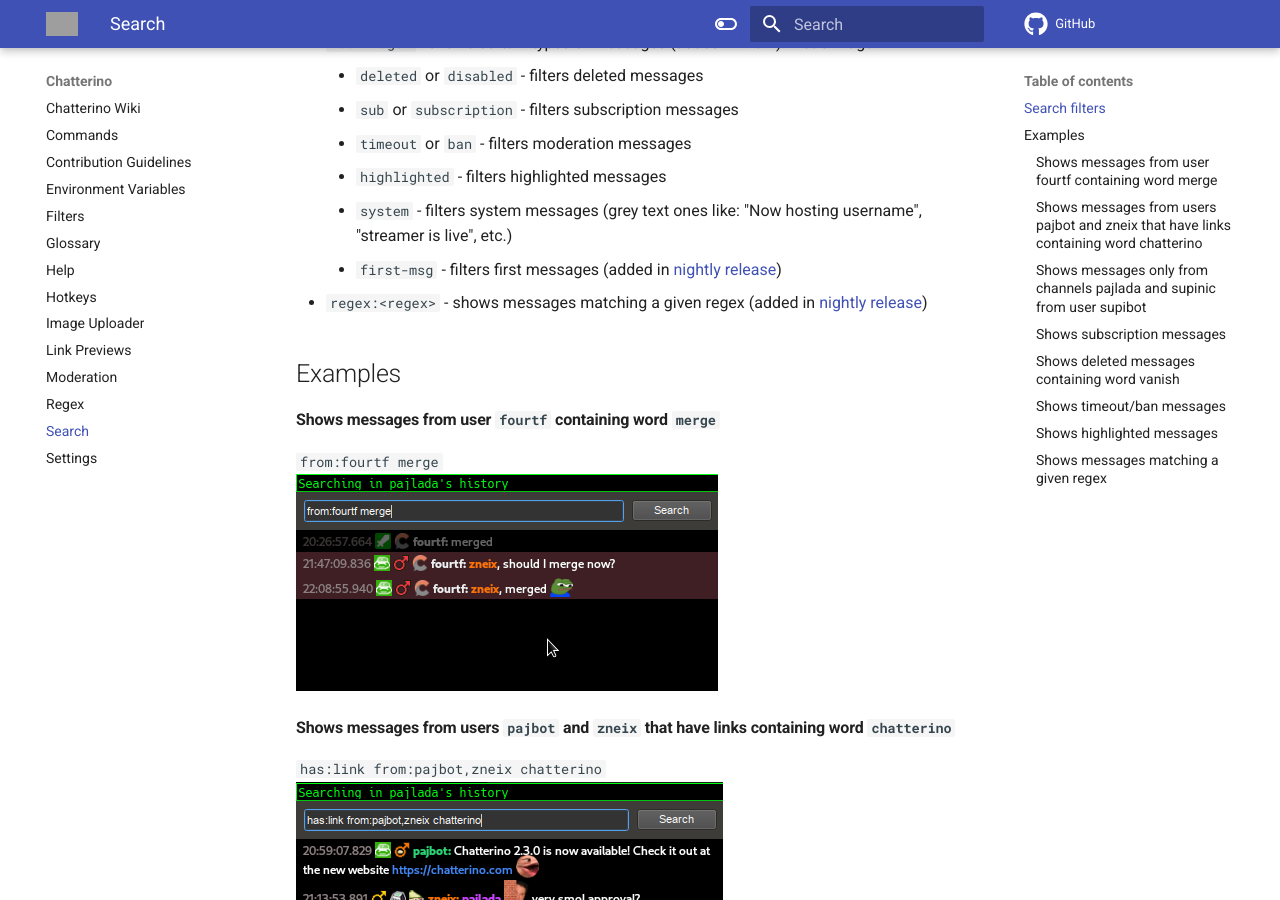
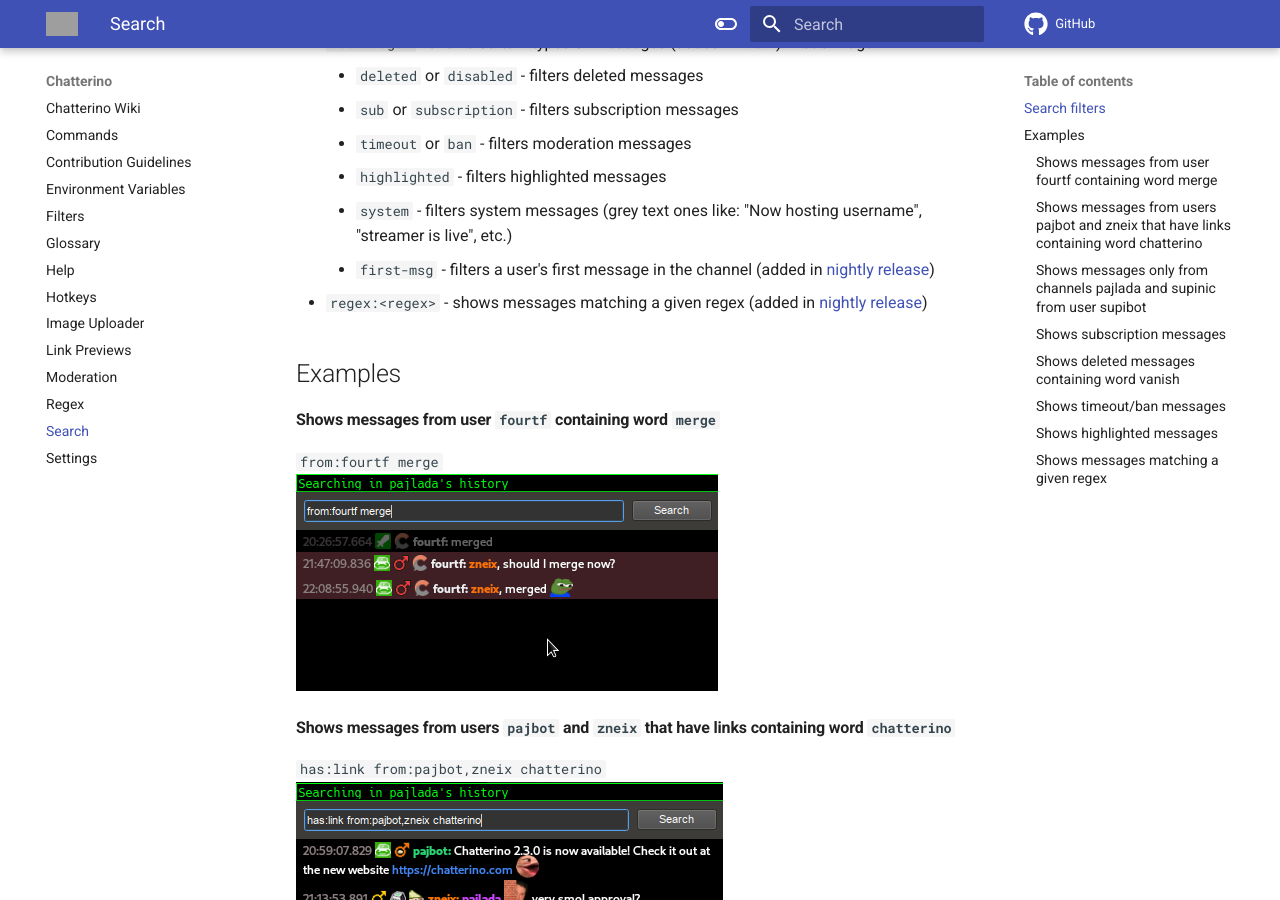
Before and after one commit to Chatterino/wiki, an MkDocs documentation site: the page built from docs/Search.md, in a window 1280 px wide and 900 px high, scrolled down 596 px. Built offline with MkDocs 1.6.1 and Material for MkDocs 9.7.7, drawn with Linux system fonts in a browser that asks for light colours; comment, search, counter and statistics services are not loaded; grey boxes are pictures that could not be loaded.

Commit message:
Update `first-msg` search predicate description
Co-authored-by: Felanbird <41973452+Felanbird@users.noreply.github.com>

```diff
--- a/docs/Search.md
+++ b/docs/Search.md
@@ -18,7 +18,7 @@
     - `timeout` or `ban` - filters moderation messages
     - `highlighted` - filters highlighted messages
     - `system` - filters system messages (grey text ones like: "Now hosting username", "streamer is live", etc.)
-    - `first-msg` - filters first messages (added in [nightly release](../Help/#what-is-nightly-and-how-to-use-install-it))
+    - `first-msg` - filters a user's first message in the channel (added in [nightly release](../Help/#what-is-nightly-and-how-to-use-install-it))
 - `regex:<regex>` - shows messages matching a given regex (added in [nightly release](../Help/#what-is-nightly-and-how-to-use-install-it))
 
 ## Examples
```
